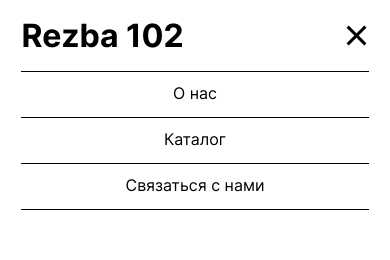
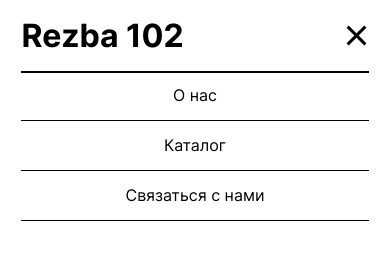
Before and after one commit to BarinovIvan/Rezba102, a plain HTML site: page index.html in a window 390 px wide. Both pictures are taken after a click on the element 356 px from the left and 35 px from the top of the page. Drawn offline with Linux system fonts and the light colour scheme.

Commit message:
Крафтил greeting

```diff
--- a/assets/scss/layout/_header.scss
+++ b/assets/scss/layout/_header.scss
@@ -6,6 +6,7 @@
 		align-items: center;
 		justify-content: space-between;
 		border-bottom: 1px solid black;
+		transition: border-bottom 0.1s ease;
 	}
 
 	&__title {
@@ -66,19 +67,25 @@
 		transform: translateY(-8px) rotate(-45deg);
 	}
 
+	.header .container.active{
+		border-bottom: 2px solid black;
+	}
+
 	.header__nav {
 		display: flex;
 		position: fixed;
 		flex-direction: column;
 		text-align: center;
-		padding: 15px 0;
 		width: 89%;
 		left: -100%;
 		top: 70px;
 		transition: 0.3s;
 
-		.nav__item{
-			margin: 0 0 30px;
+		.nav__item {
+			margin: 0;
+			height: 50px;
+			text-align: center;
+			line-height: 50px;
 		}
 
 		.nav__item:after {
@@ -87,7 +94,7 @@
 			content: "";
 			height: 1px;
 			width: 100%;
-			top: 200%;
+			top: 100%;
 			left: 0;
 		}
 	}
--- a/script.js
+++ b/script.js
@@ -1,14 +1,16 @@
-let burger = document.querySelector('#burger');
-let navBar = document.querySelector(".header__nav");
+const burger = document.querySelector('#burger');
+const navBar = document.querySelector(".header__nav");
+const headerUnderline = document.querySelector('.header .container')
 
 const mediaQuery = window.matchMedia('(max-width: 768px)');
 
-const callback = (event) => {
+const headerAddLink = (event) => {
 	if (event.matches) {
 		navBar.insertAdjacentHTML(
 			'beforeend',
 			'<a href="#" class = "nav__item">Связаться с нами</a>'
 		);
+
 		console.log("Matches");
 	} else {
 		if (document.querySelectorAll('.header__nav>*').length > 2) {
@@ -18,12 +20,14 @@ const callback = (event) => {
 	}
 }
 
-callback(mediaQuery);
-mediaQuery.addEventListener("change", callback);
+headerAddLink(mediaQuery);
+mediaQuery.addEventListener("change", headerAddLink);
 
 
 
 burger.addEventListener("click", () => {
 	burger.classList.toggle("active");
 	navBar.classList.toggle("active");
+	headerUnderline.classList.toggle("active");
+
 })
```
Also changed, not shown: dist/css/style.css, 1 other file.
